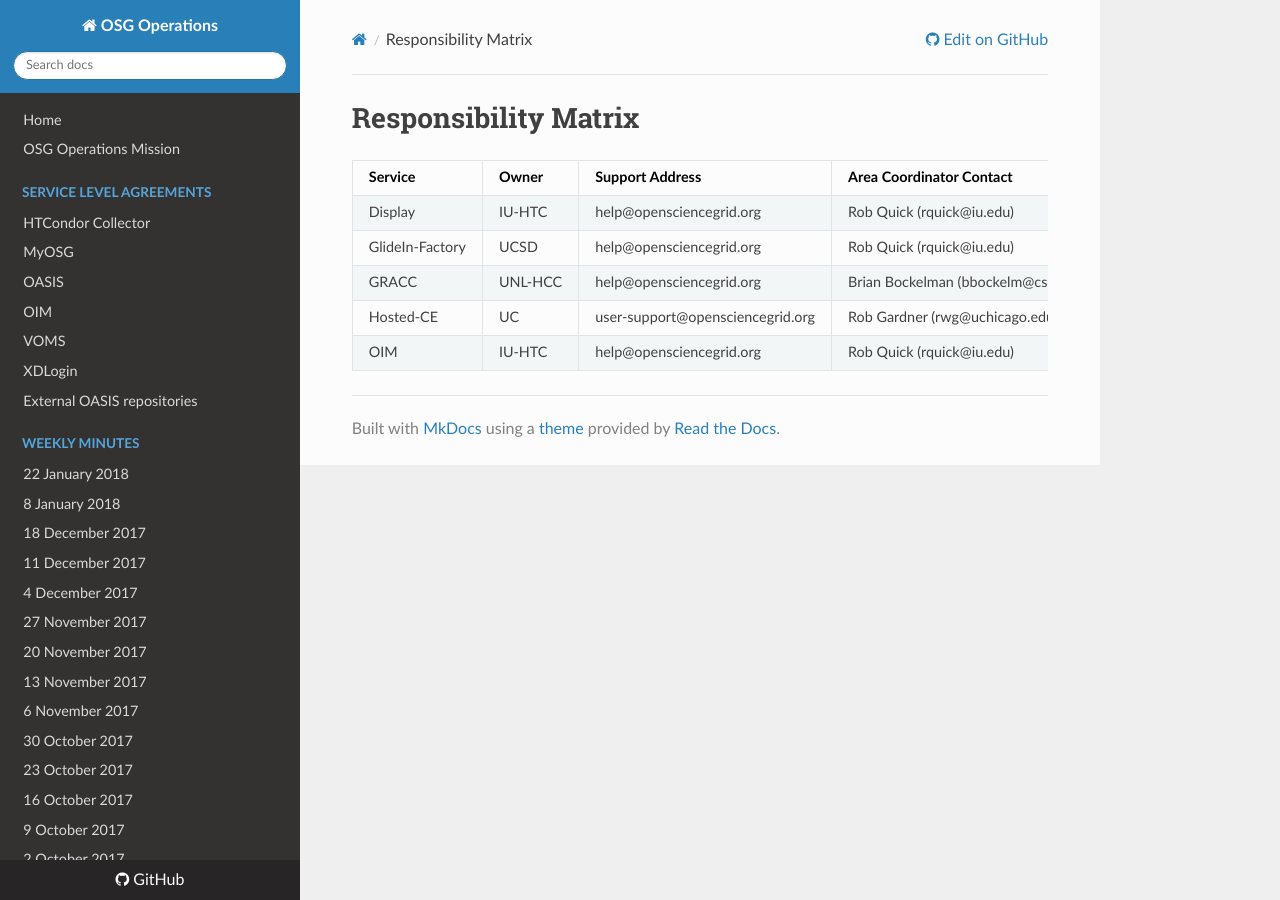
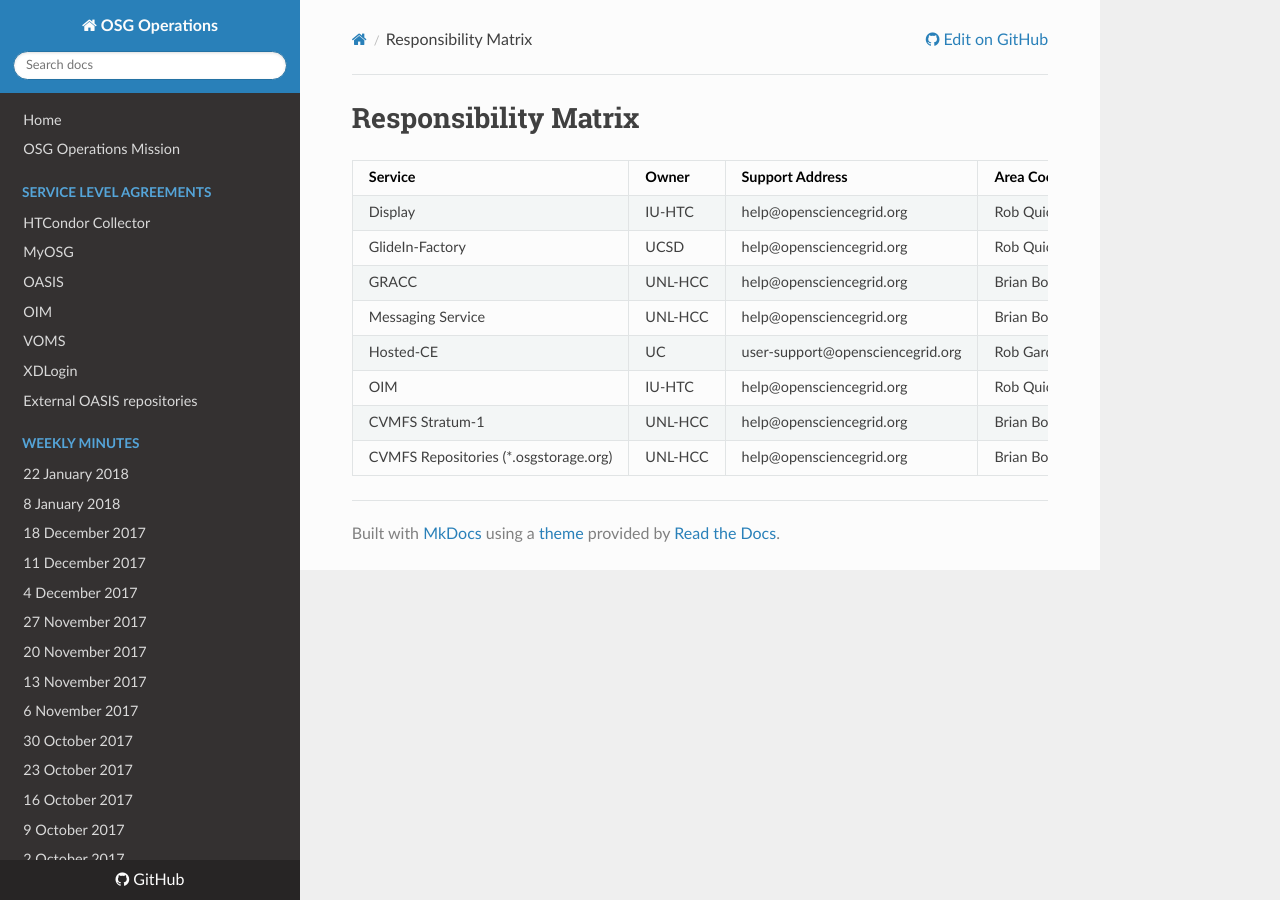
Before and after one commit to osg-htc/operations, an MkDocs documentation site: the page built from docs/ServiceManagement/ResponsibilityMatrix.md, in a window 1280 px wide. Built offline with MkDocs 1.6.1, drawn with Linux system fonts in a browser that asks for light colours; nearby versions of some CDN libraries; old or Windows-style settings are respelled for this version of MkDocs.

Commit message:
Update Responsibility matrix for UNL-HCC

```diff
--- a/docs/ServiceManagement/ResponsibilityMatrix.md
+++ b/docs/ServiceManagement/ResponsibilityMatrix.md
@@ -5,5 +5,8 @@
 | Display         | IU-HTC  | help@opensciencegrid.org | Rob Quick (rquick@iu.edu)              | [Link](https://github.com/opensciencegrid/operations/blob/master/docs/ServiceManagement/ServiceCatalog/SC_Display.md)    | [Internal Link](https://github.com/opensciencegrid/operations/blob/master/docs/ServiceManagement/ServiceProfile/SP_Display.md)  |
 | GlideIn-Factory | UCSD    | help@opensciencegrid.org | Rob Quick (rquick@iu.edu)              | [Link](https://github.com/opensciencegrid/operations/blob/master/docs/ServiceManagement/ServiceCatalog/SC_GlideInFactory.md)                |                   |
 | GRACC           | UNL-HCC | help@opensciencegrid.org | Brian Bockelman (bbockelm@cse.unl.edu) | [Link](https://github.com/opensciencegrid/operations/blob/master/docs/ServiceManagement/ServiceCatalog/SC_GRACC.md)                |                   |
+| Messaging Service    | UNL-HCC | help@opensciencegrid.org | Brian Bockelman (bbockelm@cse.unl.edu) |                 |                   |
 | Hosted-CE       | UC      | user-support@opensciencegrid.org | Rob Gardner (rwg@uchicago.edu)         | [Link](https://github.com/opensciencegrid/operations/blob/master/docs/ServiceManagement/ServiceCatalog/SC_HostedCE.md)                |                   |
 | OIM             | IU-HTC  | help@opensciencegrid.org | Rob Quick (rquick@iu.edu)              | [Link](https://github.com/opensciencegrid/operations/blob/master/docs/ServiceManagement/ServiceCatalog/SC_OIM.md)               |                   |
+| CVMFS Stratum-1             | UNL-HCC  | help@opensciencegrid.org | Brian Bockelman (bbockelm@cse.unl.edu)              |                |                   |
+| CVMFS Repositories (\*.osgstorage.org)             | UNL-HCC  | help@opensciencegrid.org | Brian Bockelman (bbockelm@cse.unl.edu)              |                |                   |
```
